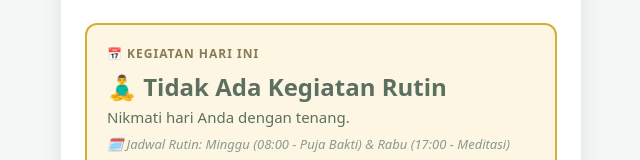
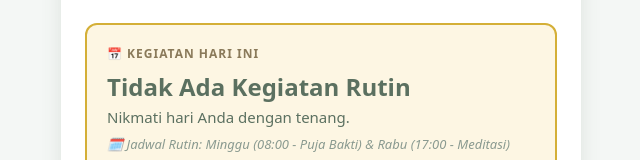
Before and after one commit to humasvkm/vihara-absensi, a Next.js app in the folder Vercel/: page / in a window 1280 px wide. Shown: the part 260-420 px from the top of the page, without its empty margins (319-959 px from the left). Built offline with nearby package versions, Linux system fonts and the light colour scheme; no server answers.

Commit message:
Update page.js

```diff
--- a/Vercel/app/page.js
+++ b/Vercel/app/page.js
@@ -302,7 +302,7 @@ export default function Home() {
               </>
             ) : (
               <>
-                <div style={styles.infoNama}>🧘‍♂️ Tidak Ada Kegiatan Rutin</div>
+                <div style={styles.infoNama}>Tidak Ada Kegiatan Rutin</div>
                 <div style={styles.infoDetail}>Nikmati hari Anda dengan tenang.</div>
                 <div style={styles.infoJadwal}>🗓️ Jadwal Rutin: Minggu (08:00 - Puja Bakti) & Rabu (17:00 - Meditasi)</div>
               </>
```
